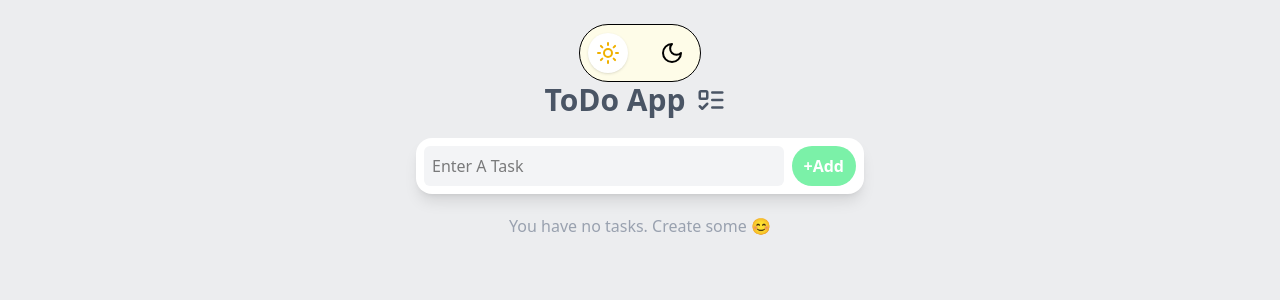
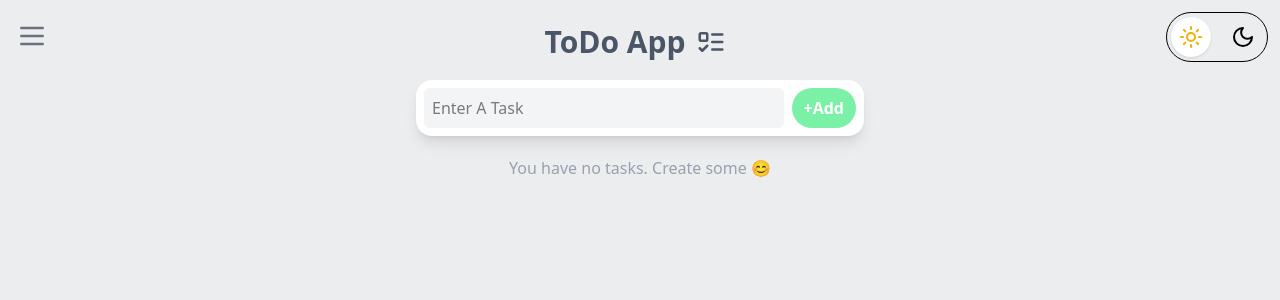
Before and after one commit to IliaTikyov/ToDo-App, a React (Vite) app: page / in a window 1280 px wide. Shown: the top 300 px of the page. Built offline with nearby package versions, Linux system fonts and the light colour scheme.

Commit message:
Implementing A Navigation Bar (#7)

```diff
--- a/package.json
+++ b/package.json
@@ -14,6 +14,7 @@
     "react": "^19.1.0",
     "react-dom": "^19.1.0",
     "react-icons": "^5.5.0",
+    "react-router-dom": "^7.8.2",
     "tailwindcss": "^4.1.11"
   },
   "devDependencies": {
--- a/src/App.jsx
+++ b/src/App.jsx
@@ -1,16 +1,28 @@
 import Header from "./components/Header";
 import AddingTasks from "./components/AddingTasks";
 import ThemeToggle from "./components/ThemeToggle";
+import Menu from "./components/Menu";
+import React from "react";
+import { BrowserRouter } from "react-router-dom";
 
 function App() {
   return (
-    <div className="min-h-screen w-full bg-[#ecedef] dark:bg-gray-900">
-      <div className="flex flex-col items-center justify-center pt-6">
-        <ThemeToggle className="" />
-        <Header />
-        <AddingTasks />
-      </div>
-    </div>
+    <React.StrictMode>
+      <BrowserRouter>
+        <div className=" relative min-h-screen w-full bg-[#ecedef] dark:bg-gray-800">
+          <div className="flex flex-col items-center justify-center pt-6">
+            <div className="absolute top-3 right-3">
+              <ThemeToggle />
+            </div>
+            <div className="absolute top-3 left-2">
+              <Menu />
+            </div>
+            <Header />
+            <AddingTasks />
+          </div>
+        </div>
+      </BrowserRouter>
+    </React.StrictMode>
   );
 }
 
--- a/src/components/Header.jsx
+++ b/src/components/Header.jsx
@@ -1,9 +1,14 @@
 import { LuListTodo } from "react-icons/lu";
 
-const Header = () => {
+const Header = ({ className }) => {
   return (
     <header>
-      <h1 className="text-3xl font-bold text-gray-600 mb-5 flex items-center  dark:text-white ">
+      <h1
+        className={
+          "text-3xl font-bold text-gray-600 mb-5 flex items-center  dark:text-white " +
+          className
+        }
+      >
         ToDo App <LuListTodo className="mx-2.5" />
       </h1>
     </header>
--- /dev/null
+++ b/src/components/Menu.jsx
@@ -0,0 +1,46 @@
+import React, { useState } from "react";
+import { Link } from "react-router-dom";
+import { LuMenu, LuX } from "react-icons/lu";
+
+const Menu = () => {
+  const [isOpen, setIsOpen] = useState(false);
+
+  return (
+    <nav>
+      <div
+        onClick={() => setIsOpen(!isOpen)}
+        className="grid place-content-center p-2 cursor-pointer z-50 relative"
+      >
+        {isOpen ? (
+          <LuX className="w-8 h-8 text-gray-500 hover:bg-gray-800" />
+        ) : (
+          <LuMenu className="w-8 h-8 text-gray-500 hover:bg-gray-700" />
+        )}
+      </div>
+
+      {isOpen && (
+        <div className="fixed inset-y-0 left-0 w-64 bg-white  dark:bg-gray-900 dark:text-white flex flex-col items-start p-6 text-lg">
+          <div className="flex flex-col items-start space-y-5 mt-20">
+            <Link to="/settings" className="hover:underline">
+              Settings
+            </Link>
+            <Link to="/settings" className="hover:underline">
+              Completed Tasks
+            </Link>
+            <Link to="/settings" className="hover:underline">
+              Archives
+            </Link>
+            <Link to="/settings" className="hover:underline">
+              Account
+            </Link>
+          </div>
+          <button className="fixed bottom-8 left-15 bg-red-400 px-8 py-2 rounded-full text-white shadow-lg hover:bg-red-500">
+            <Link to="/login"> Sign Out </Link>
+          </button>
+        </div>
+      )}
+    </nav>
+  );
+};
+
+export default Menu;
--- a/src/components/ThemeToggle.jsx
+++ b/src/components/ThemeToggle.jsx
@@ -23,7 +23,7 @@ const ThemeToggle = ({ className }) => {
   return (
     <div
       className={
-        "bg-yellow-50 dark:bg-zinc-800 p-2 flex gap-6 border rounded-full text-2xl " +
+        "bg-grey-50 dark:bg-zinc-800 p-1 flex gap-3 border rounded-full text-2xl shadow-lg" +
         className
       }
       aria-label="Theme toggle"
```
Also changed, not shown: 1 other file (tests, documents, lock files or other folders).
